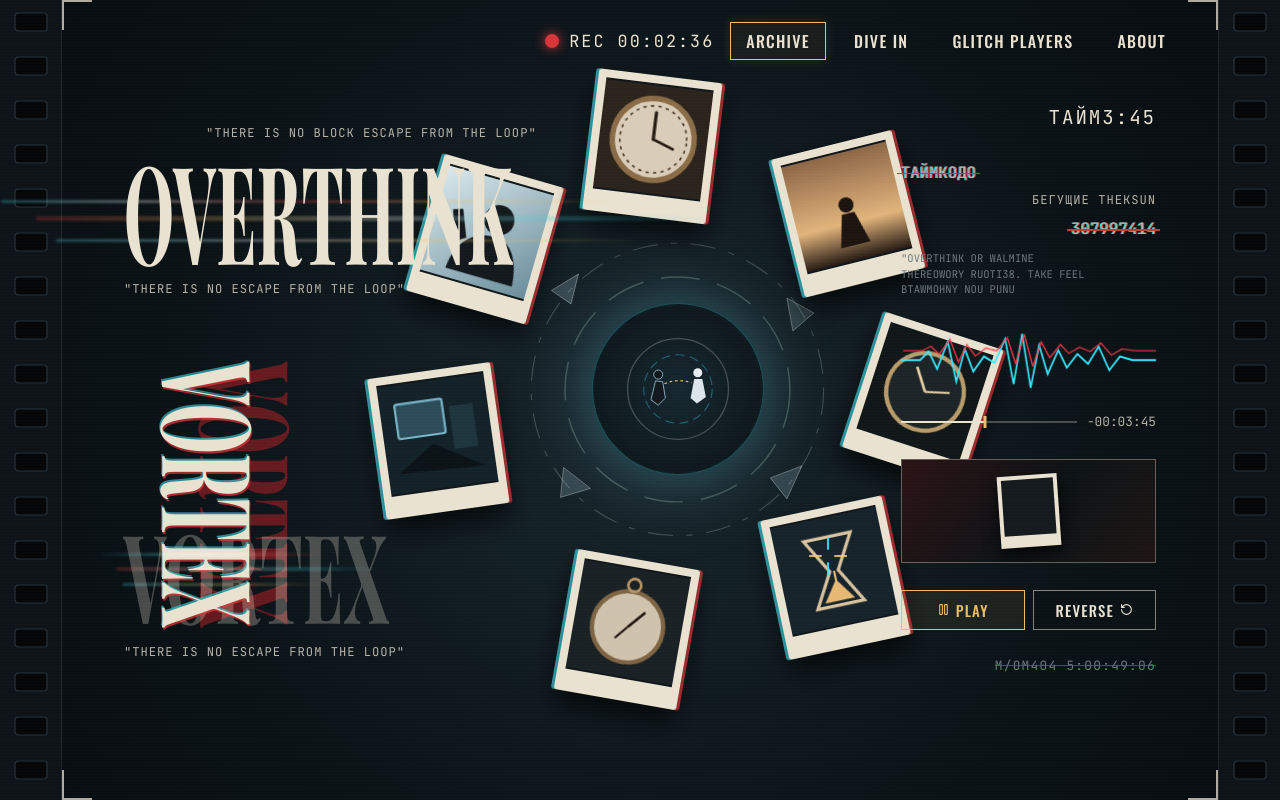
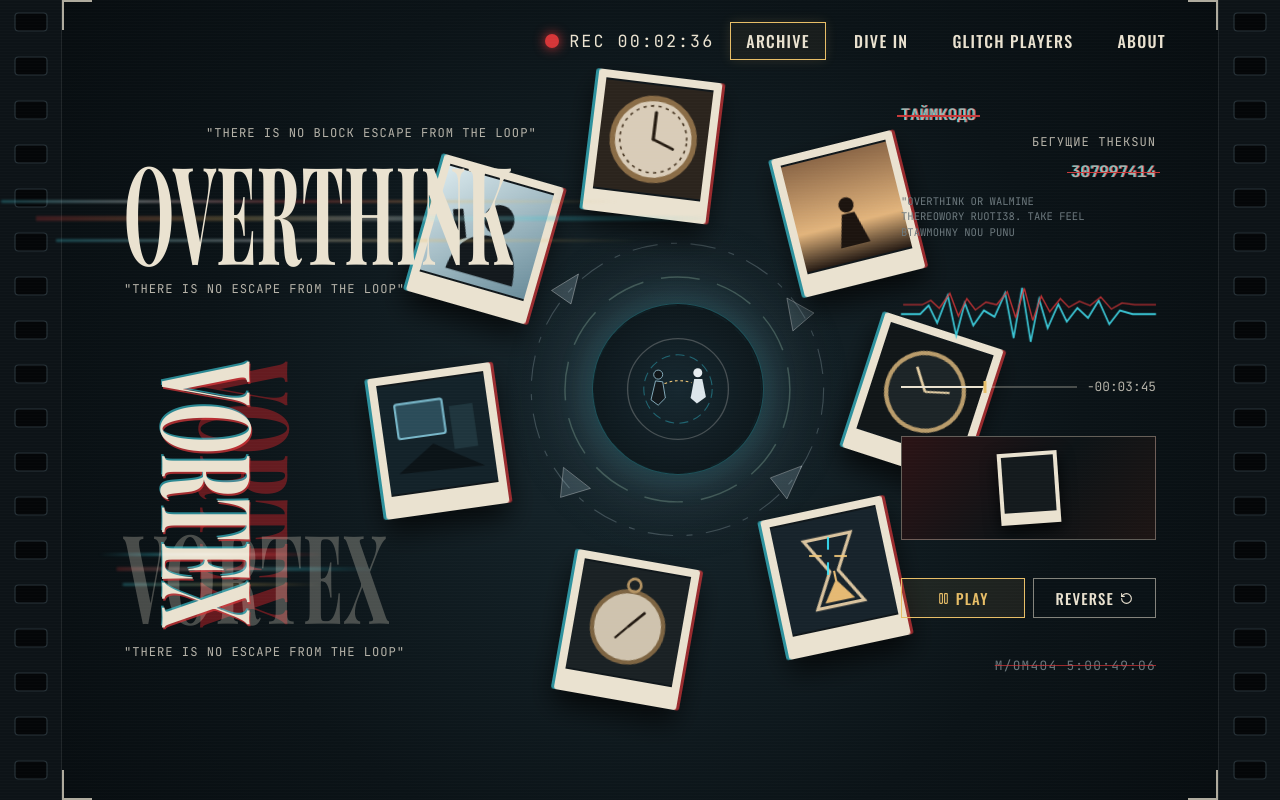
Before and after one commit to ledetav/crownvetch, a React (Vite) app: page /tz in a window 1280 px wide. Built offline with nearby package versions, Linux system fonts and the light colour scheme.

Commit message:
style(telemetry): remove top ТАЙМ3:45 timecode from telemetry panel

```diff
--- a/src/components/darkroom/DarkroomTelemetryPanel.tsx
+++ b/src/components/darkroom/DarkroomTelemetryPanel.tsx
@@ -1,6 +1,6 @@
 /**
  * Компонент правой телеметрической панели видоискателя.
- * Отображает глитч-таймкоды, зачёркнутые системные метки, аудио-осциллограмму,
+ * Отображает зачёркнутые системные метки, аудио-осциллограмму,
  * шкалу перемотки, мини-монитор проявочной комнаты и кнопки PLAY / REVERSE.
  */
 import { Pause, Play, RotateCcw } from 'lucide-react';
@@ -34,8 +34,6 @@ export function DarkroomTelemetryPanel({
 }: DarkroomTelemetryPanelProps) {
   return (
     <aside className="telemetry-column" aria-label="Телеметрия и управление вихрем">
-      <div className="telemetry-top-time">{telemetry.topTimecode}</div>
-
       <div className="telemetry-glitch-block">
         <span className="telemetry-struck">{telemetry.struckTimecode}</span>
         <span className="telemetry-channel">{telemetry.channelLabel}</span>
@@ -59,14 +57,14 @@ export function DarkroomTelemetryPanel({
           <polyline
             className="waveform-path-cyan"
             fill="none"
-            stroke="#38e8ff"
+            stroke="#3bc7d6"
             strokeWidth="1.6"
             points="0,27 18,27 26,20 34,34 44,12 52,44 60,18 68,36 78,24 88,29 98,10 106,46 114,6 122,49 130,15 138,38 148,19 156,33 166,22 176,30 186,16 196,35 206,24 218,27 240,27"
           />
           <polyline
             className="waveform-path-red"
             fill="none"
-            stroke="#ff3b4e"
+            stroke="#d63638"
             strokeWidth="1.4"
             opacity="0.85"
             points="2,28 20,28 28,23 36,32 46,15 54,41 62,21 70,34 80,25 90,28 100,13 108,43 116,9 124,46 132,18 140,36 150,21 158,31 168,24 178,29 188,19 198,33 208,26 220,28 240,28"
```
